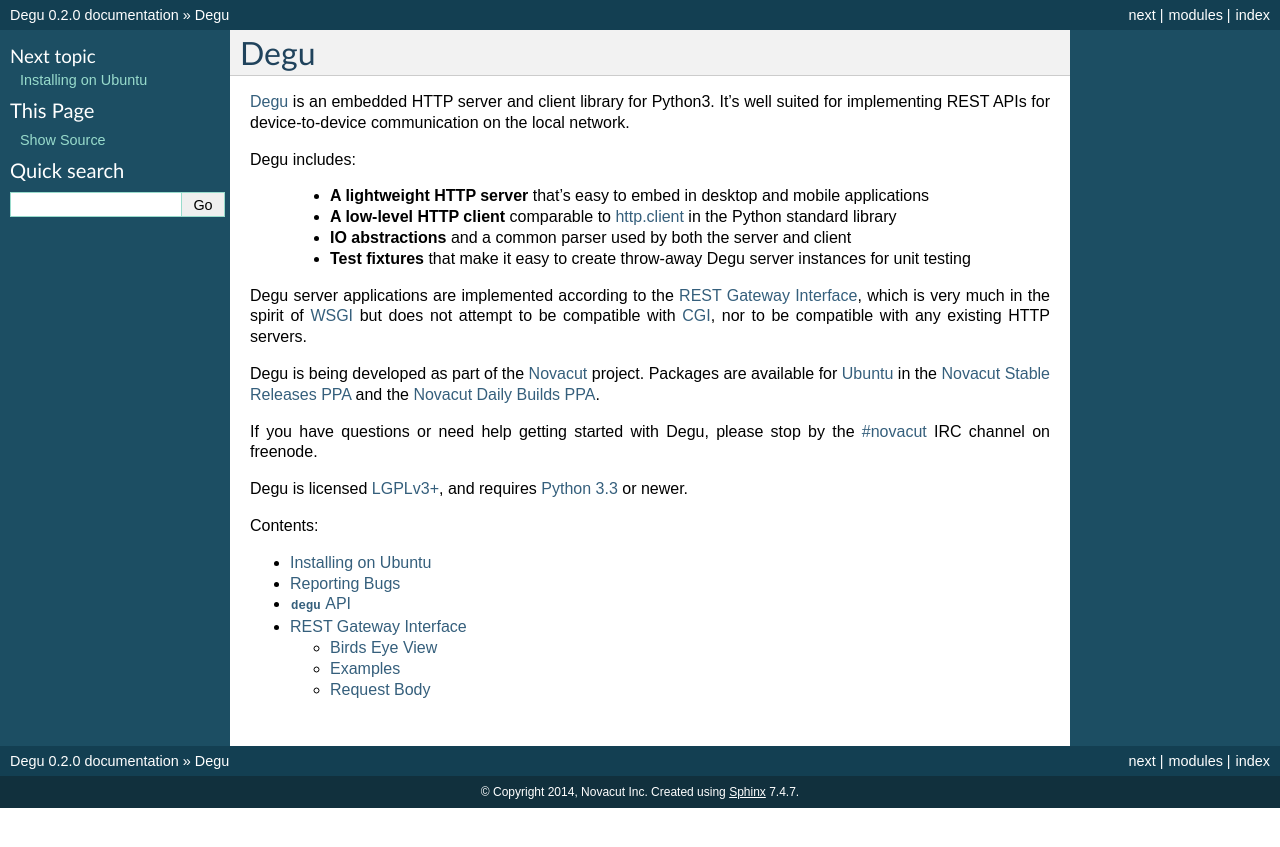
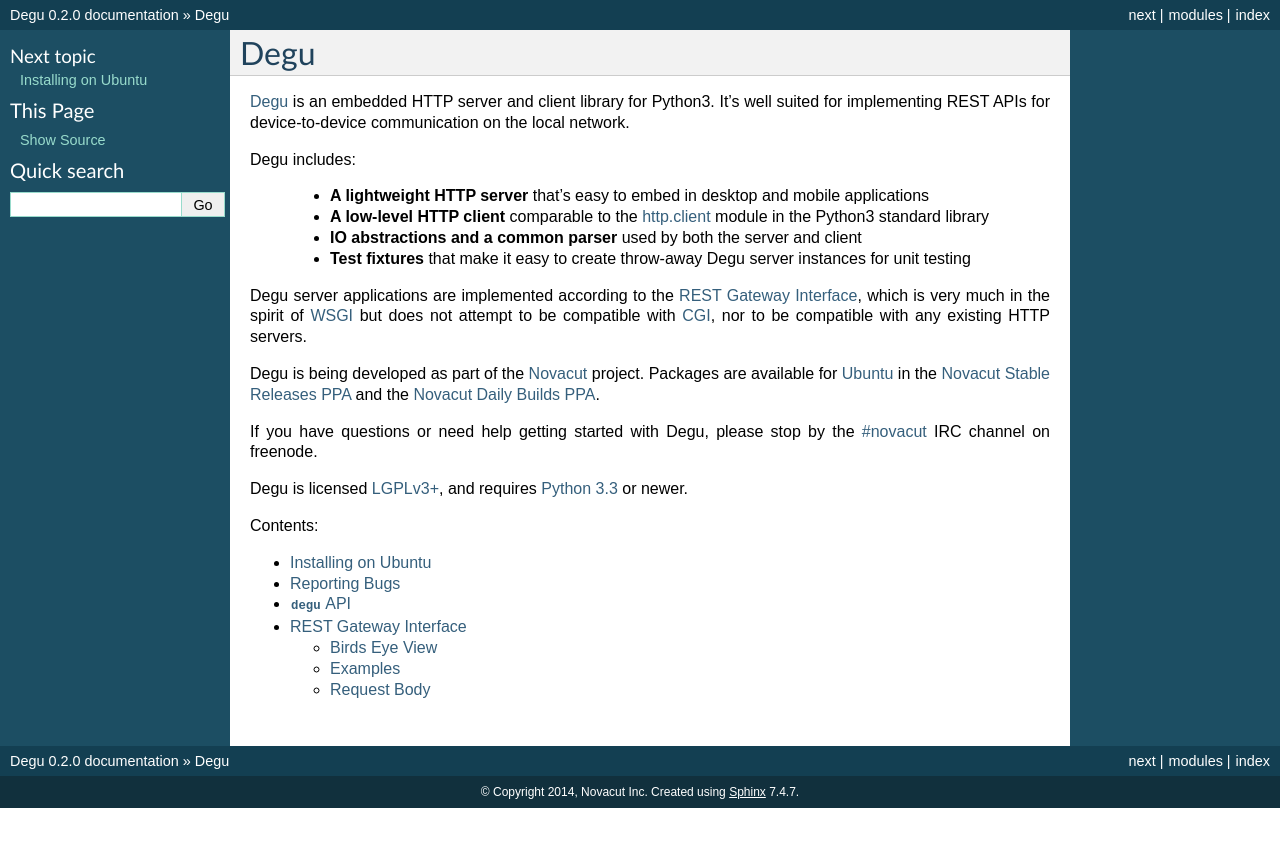
Before and after one commit to json420/degu, a Sphinx documentation site: the page built from doc/index.rst, in a window 1280 px wide. Shown: the top 847 px of the page. Built offline with Sphinx 7.4.7, drawn with Linux system fonts in a browser that asks for light colours.

Commit message:
More tweaks to debian/control and doc/index.rst

```diff
--- a/doc/index.rst
+++ b/doc/index.rst
@@ -10,10 +10,10 @@
     * **A lightweight HTTP server** that's easy to embed in desktop and mobile
       applications
 
-    * **A low-level HTTP client** comparable to `http.client`_ in the Python
-      standard library
+    * **A low-level HTTP client** comparable to the `http.client`_ module in the
+      Python3 standard library
 
-    * **IO abstractions** and a common parser used by both the server and client
+    * **IO abstractions and a common parser** used by both the server and client
 
     * **Test fixtures** that make it easy to create throw-away Degu server
       instances for unit testing
```
Also changed, not shown: 1 other file.
